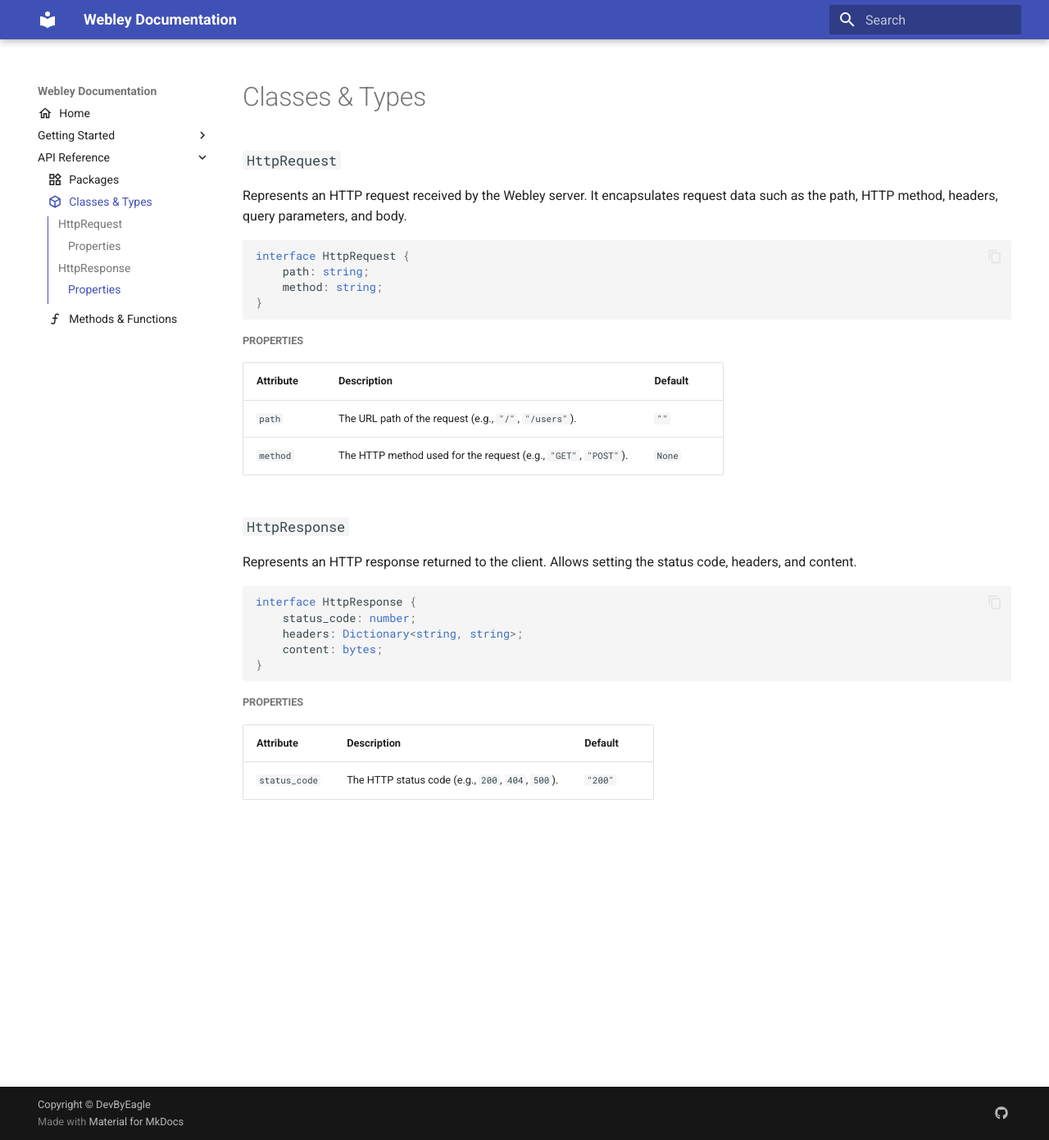
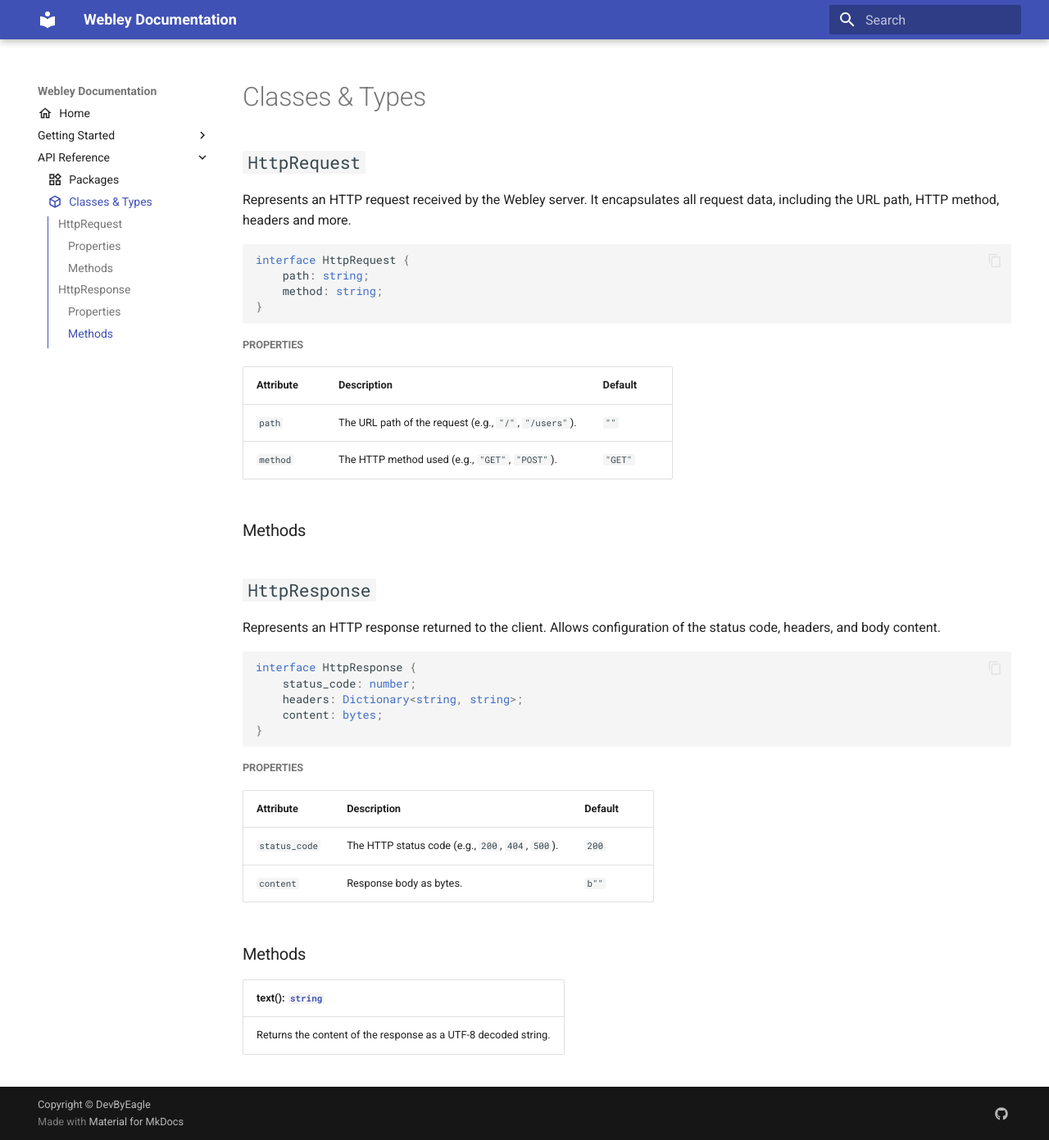
Before and after one commit to DevByEagle/Webley, an MkDocs documentation site: the page built from docs/api/types.md, in a window 1280 px wide and 1391 px high. Shown: the whole window at 82% size. Built offline with MkDocs 1.6.1 and Material for MkDocs 9.7.7, drawn with Linux system fonts in a browser that asks for light colours.

````diff
--- a/docs/api/types.md
+++ b/docs/api/types.md
@@ -2,9 +2,9 @@
 icon: material/cube-outline
 ---
 
-### `HttpRequest`
+## `HttpRequest`
 
-Represents an HTTP request received by the Webley server. It encapsulates request data such as the path, HTTP method, headers, query parameters, and body.
+Represents an HTTP request received by the Webley server. It encapsulates all request data, including the URL path, HTTP method, headers and more.
 
 ```ts linenums="0"
 interface HttpRequest {
@@ -18,11 +18,13 @@ interface HttpRequest {
 | Attribute | Description | Default |
 | :-- | :-- | :-- |
 | `path` | The URL path of the request (e.g., `"/"`, `"/users"`). | `""` |
-| `method` | The HTTP method used for the request (e.g., `"GET"`, `"POST"`). | `None` |
+| `method` | The HTTP method used (e.g., `"GET"`, `"POST"`). | `"GET"` |
 
-### `HttpResponse`
+### Methods
 
-Represents an HTTP response returned to the client. Allows setting the status code, headers, and content.
+## `HttpResponse`
+
+Represents an HTTP response returned to the client. Allows configuration of the status code, headers, and body content.
 
 ```ts linenums="0"
 interface HttpResponse {
@@ -36,4 +38,11 @@ interface HttpResponse {
 
 | Attribute | Description | Default |
 | :-- | :-- | :-- |
-| `status_code` | The HTTP status code (e.g., `200`, `404`, `500`). | `"200"` |
+| `status_code` | The HTTP status code (e.g., `200`, `404`, `500`). | `200` |
+| `content` | Response body as bytes. | `b""` |
+
+### Methods
+
+| text(): [`string`]() |
+| :-- |
+| Returns the content of the response as a UTF-8 decoded string. |
--- a/mkdocs.yml
+++ b/mkdocs.yml
@@ -37,10 +37,7 @@ markdown_extensions:
 nav:
   - Home: index.md
   - Getting Started:
-      - Installation: installation.md
-      - Usage: usage.md
-  # - FAQ: faq.md
+    - Installation: installation.md
   - API Reference:
-      - Packages: api/packages.md
-      - Classes & Types: api/types.md
-      - Methods & Functions: api/methods.md
+    - Packages: api/packages.md
+    - Classes & Types: api/types.md
````
Also changed, not shown: docs/api/exceptions.md (added, +1 -0 lines), docs/api/methods.md (deleted, +0 -40 lines), docs/api/packages.md (+3 -1 lines), docs/usage.md (deleted, +0 -39 lines), webley/__init__.py (deleted, +0 -16 lines), 7 other files.
